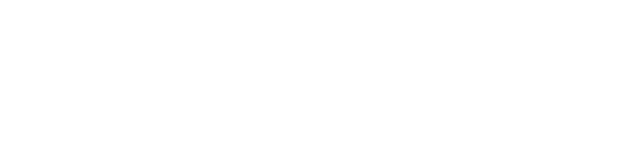
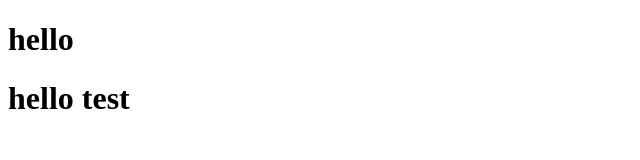
Before and after one commit to masudra/gitTest, a plain HTML site: page index.html in a window 1280 px wide. Shown: the whole page, without its empty margins (0-640 px from the left). Drawn offline with Linux system fonts and the light colour scheme.

Commit message:
github test

```diff
--- a/index.html
+++ b/index.html
@@ -9,6 +9,12 @@
 
 <body>
 
+
+    <h1>hello
+
+    </h1>
+    <h1> hello test</h1>
+
 </body>
 
 </html>
```
